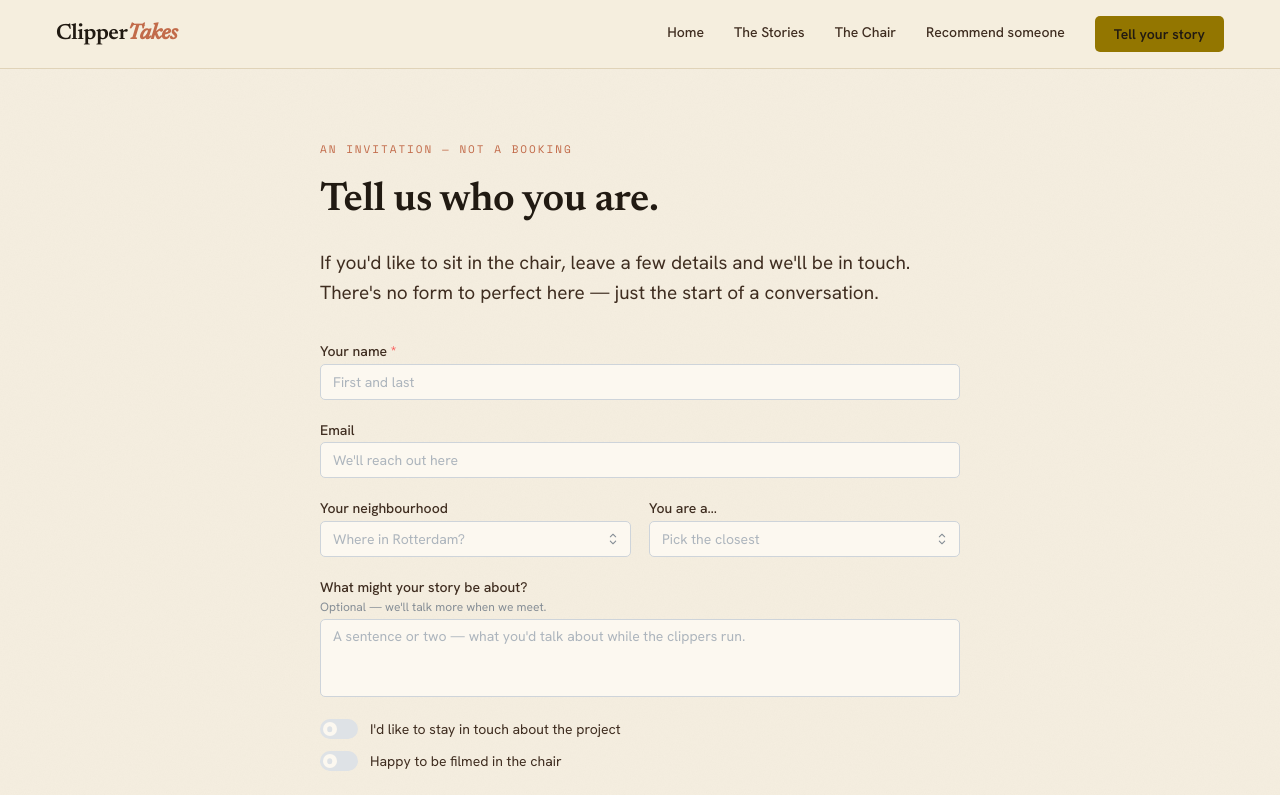
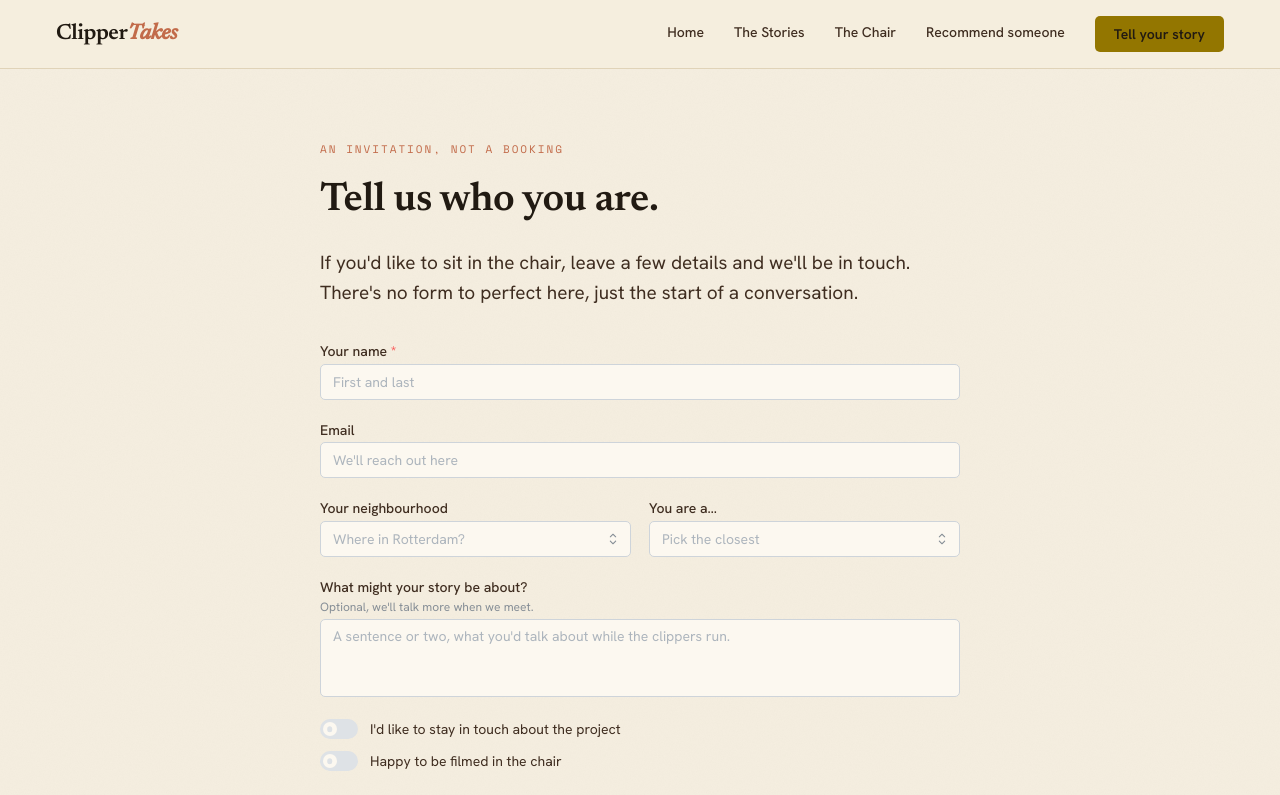
Before and after one commit to mrwinter09/barbershop-dashboard, a React (Vite) app: page /submit in a window 1280 px wide. Shown: the top 795 px of the page. Built offline with nearby package versions, Linux system fonts and the light colour scheme; no server answers.

Commit message:
Replace all em dashes with comma+space in UI text across all pages

```diff
--- a/src/components/layout/Footer.tsx
+++ b/src/components/layout/Footer.tsx
@@ -54,7 +54,7 @@ export default function Footer() {
             mt={10}
             style={{ maxWidth: 360, lineHeight: 1.6, color: "#A9CACE", fontSize: 15 }}
           >
-            A travelling barber chair collecting fifty voices from Rotterdam — one
+            A travelling barber chair collecting fifty voices from Rotterdam, one
             conversation, one haircut, one story at a time.
           </Text>
         </div>
--- a/src/features/stories/api/seed.ts
+++ b/src/features/stories/api/seed.ts
@@ -17,7 +17,7 @@ export const SEED_STORIES: Story[] = [
     name: "Fatima El Amrani", role: "Community organizer", neighborhood: "Afrikaanderwijk", date: "14 MAR 2026",
     image: img1,
     question: "What did this city teach you that nobody sat you down to explain?",
-    answer: "The market taught me the whole city in one street. You learn every language by the time you've bought your vegetables. That's Rotterdam — nobody explains it, you just stand in it long enough.",
+    answer: "The market taught me the whole city in one street. You learn every language by the time you've bought your vegetables. That's Rotterdam, nobody explains it, you just stand in it long enough.",
   },
   {
     id: "2", number: 2, status: "published",
@@ -45,7 +45,7 @@ export const SEED_STORIES: Story[] = [
     name: "Amira Haddad", role: "Nurse", neighborhood: "Blijdorp", date: "17 FEB 2026",
     image: img5,
     question: "What did this city teach you that nobody sat you down to explain?",
-    answer: "How to be calm for two people at once — the patient, and myself. Rotterdam is blunt but it shows up. When it matters, people here show up.",
+    answer: "How to be calm for two people at once, the patient, and myself. Rotterdam is blunt but it shows up. When it matters, people here show up.",
   },
   {
     id: "6", number: 6, status: "published",
--- a/src/pages/MobilePage.tsx
+++ b/src/pages/MobilePage.tsx
@@ -5,7 +5,7 @@ import { loadStories, loadReflections } from "../features/stories/api/stories.st
 import { SEED_STORIES, SEED_REFLECTIONS, TARGET, NEIGHBORHOODS } from "../features/stories/api/seed";
 import type { Story, Reflection } from "../features/stories/types/Story";
 
-// ─── Design tokens (inline — no Mantine, pure mobile shell) ─────────────────
+// ─── Design tokens (inline, no Mantine, pure mobile shell) ─────────────────
 
 const T = {
   serif: '"Newsreader", Georgia, serif',
@@ -145,7 +145,7 @@ function MobileHome({ onNav }: { onNav: (t: Tab) => void }) {
         <div style={{ padding: "22px 20px 6px" }}>
           <div style={{ fontFamily: T.mono, fontSize: 11, letterSpacing: ".16em", textTransform: "uppercase", color: T.muted }}>Rotterdam · A living archive</div>
           <h1 style={{ fontFamily: T.serif, fontWeight: 600, fontSize: 40, lineHeight: 1.02, letterSpacing: "-.025em", color: T.ink, margin: "10px 0 0" }}>50 Conversations.<br />One City.</h1>
-          <p style={{ fontSize: 16, lineHeight: 1.6, color: T.body, marginTop: 14 }}>A barber chair travels the city. People sit down, the clippers start, and we ask one question. Each answer becomes a short portrait — kept for everyone.</p>
+          <p style={{ fontSize: 16, lineHeight: 1.6, color: T.body, marginTop: 14 }}>A barber chair travels the city. People sit down, the clippers start, and we ask one question. Each answer becomes a short portrait, kept for everyone.</p>
           <button
             onClick={() => onNav("stories")}
             style={{ display: "block", width: "100%", marginTop: 18, padding: 15, border: 0, borderRadius: 8, background: T.yellow, color: T.ink, fontFamily: T.sans, fontSize: 16, fontWeight: 600, cursor: "pointer" }}
@@ -420,7 +420,7 @@ function MobileAbout({ onNav }: { onNav: (t: Tab) => void }) {
         <span style={{ fontFamily: T.mono, fontSize: 11, letterSpacing: ".16em", textTransform: "uppercase", color: T.clay6 }}>The Chair</span>
         <h1 style={{ fontFamily: T.serif, fontWeight: 600, fontSize: 34, lineHeight: 1.06, letterSpacing: "-.02em", color: T.ink, margin: "12px 0 16px" }}>One question.<br />One haircut.<br />One story.</h1>
         <p style={{ fontSize: 16, lineHeight: 1.7, color: T.body }}>
-          ClipperTakes is a mobile barber chair that travels through Rotterdam. Founder Ivan Winter — barber and theatre maker — sits people down and asks one question. The conversation that happens while the clippers run becomes a short audiovisual portrait.
+          ClipperTakes is a mobile barber chair that travels through Rotterdam. Founder Ivan Winter, barber and theatre maker, sits people down and asks one question. The conversation that happens while the clippers run becomes a short audiovisual portrait.
         </p>
         <p style={{ fontSize: 16, lineHeight: 1.7, color: T.body, marginTop: 16 }}>
           The goal is fifty portraits. {published.length} collected so far.
@@ -509,9 +509,9 @@ function MobileTell({ onNav }: { onNav: (t: Tab) => void }) {
     <div style={{ height: "100%", display: "flex", flexDirection: "column", background: T.paper, backgroundImage: PAPER_TEX }}>
       <MHead back onBack={() => onNav("stories")} />
       <div style={{ flex: 1, overflowY: "auto", padding: "24px 20px 32px" }}>
-        <span style={{ fontFamily: T.mono, fontSize: 11, letterSpacing: ".16em", textTransform: "uppercase", color: T.clay6 }}>An invitation — not a booking</span>
+        <span style={{ fontFamily: T.mono, fontSize: 11, letterSpacing: ".16em", textTransform: "uppercase", color: T.clay6 }}>An invitation, not a booking</span>
         <h1 style={{ fontFamily: T.serif, fontWeight: 600, fontSize: 32, lineHeight: 1.06, letterSpacing: "-.02em", color: T.ink, margin: "12px 0 6px" }}>Tell us who you are.</h1>
-        <p style={{ fontSize: 15, lineHeight: 1.6, color: T.body, marginBottom: 22 }}>Leave a few details and we'll reach out. No form to perfect — just the start of a conversation.</p>
+        <p style={{ fontSize: 15, lineHeight: 1.6, color: T.body, marginBottom: 22 }}>Leave a few details and we'll reach out. No form to perfect, just the start of a conversation.</p>
         <div style={{ display: "flex", flexDirection: "column", gap: 16 }}>
           <div style={field}>
             <label style={label}>Your name <span style={{ color: T.clay6 }}>*</span></label>
@@ -543,8 +543,8 @@ function MobileTell({ onNav }: { onNav: (t: Tab) => void }) {
           </div>
           <div style={field}>
             <label style={label}>What might your story be about?</label>
-            <textarea style={{ ...input, minHeight: 88, resize: "vertical" }} value={form.about} onChange={set("about")} placeholder="A sentence or two — what you'd talk about while the clippers run." />
-            <span style={{ fontFamily: T.sans, fontSize: 12, color: T.muted }}>Optional — we'll talk more when we meet.</span>
+            <textarea style={{ ...input, minHeight: 88, resize: "vertical" }} value={form.about} onChange={set("about")} placeholder="A sentence or two, what you'd talk about while the clippers run." />
+            <span style={{ fontFamily: T.sans, fontSize: 12, color: T.muted }}>Optional, we'll talk more when we meet.</span>
           </div>
           <div style={{ display: "flex", flexDirection: "column", gap: 14, padding: "8px 0" }}>
             <MSwitch label="I'd like to stay in touch about the project" checked={touch} onChange={() => setTouch((v) => !v)} />
--- a/src/pages/RecommendPage.tsx
+++ b/src/pages/RecommendPage.tsx
@@ -58,7 +58,7 @@ export default function RecommendPage() {
               margin: "0 0 16px",
             }}
           >
-            Noted — thank you.
+            Noted, thank you.
           </Text>
           <Text style={{ color: "#3F2D20", lineHeight: 1.6, maxWidth: "44ch", margin: "12px auto 0" }}>
             We'll look into <strong>{form.who.trim()}</strong>. Rotterdam helps decide who sits
@@ -141,7 +141,7 @@ export default function RecommendPage() {
             <Button type="submit" color="petrol" variant="filled" size="lg">
               Send recommendation
             </Button>
-            <Text size="sm" c="dimmed">Goes to us privately — nothing is published automatically.</Text>
+            <Text size="sm" c="dimmed">Goes to us privately, nothing is published automatically.</Text>
           </Box>
         </Box>
       </Box>
--- a/src/pages/StoryDetailPage.tsx
+++ b/src/pages/StoryDetailPage.tsx
@@ -197,7 +197,7 @@ export default function StoryDetailPage() {
           Reflections
         </Text>
         <Text c="dimmed" mb={18} style={{ lineHeight: 1.6 }}>
-          Read this story? Leave a short response — a sentence is plenty. Like a word
+          Read this story? Leave a short response, a sentence is plenty. Like a word
           dropped in the barbershop on your way out.
         </Text>
 
--- a/src/pages/SubmitPage.tsx
+++ b/src/pages/SubmitPage.tsx
@@ -93,7 +93,7 @@ export default function SubmitPage() {
           <Text style={{ color: "#3F2D20", lineHeight: 1.6, maxWidth: "44ch", margin: "12px auto 0" }}>
             You're pencilled in as{" "}
             <strong>Story {pad(done.number)} / {TARGET}</strong>, waiting in the chair. We'll
-            reach out to find a time and a place. No haircut is mandatory — but it's encouraged.
+            reach out to find a time and a place. No haircut is mandatory, but it's encouraged.
           </Text>
           <Button component={Link} to="/stories" color="petrol" variant="outline" mt={28}>
             See the archive →
@@ -115,7 +115,7 @@ export default function SubmitPage() {
             color: "#C26B4A",
           }}
         >
-          An invitation — not a booking
+          An invitation, not a booking
         </Text>
         <Text
           component="h1"
@@ -137,7 +137,7 @@ export default function SubmitPage() {
           style={{ fontSize: "clamp(16px, 1.8vw, 19px)", lineHeight: 1.6, color: "#3F2D20" }}
         >
           If you'd like to sit in the chair, leave a few details and we'll be in touch. There's
-          no form to perfect here — just the start of a conversation.
+          no form to perfect here, just the start of a conversation.
         </Text>
 
         <Box component="form" onSubmit={submit} style={{ display: "flex", flexDirection: "column", gap: 18 }}>
@@ -173,8 +173,8 @@ export default function SubmitPage() {
           </Box>
           <Textarea
             label="What might your story be about?"
-            placeholder="A sentence or two — what you'd talk about while the clippers run."
-            description="Optional — we'll talk more when we meet."
+            placeholder="A sentence or two, what you'd talk about while the clippers run."
+            description="Optional, we'll talk more when we meet."
             value={form.about}
             onChange={set("about")}
             rows={3}
```
Also changed, not shown: src/pages/AboutPage.tsx (+5 -5 lines), src/pages/AdminPage.tsx (+5 -5 lines).
